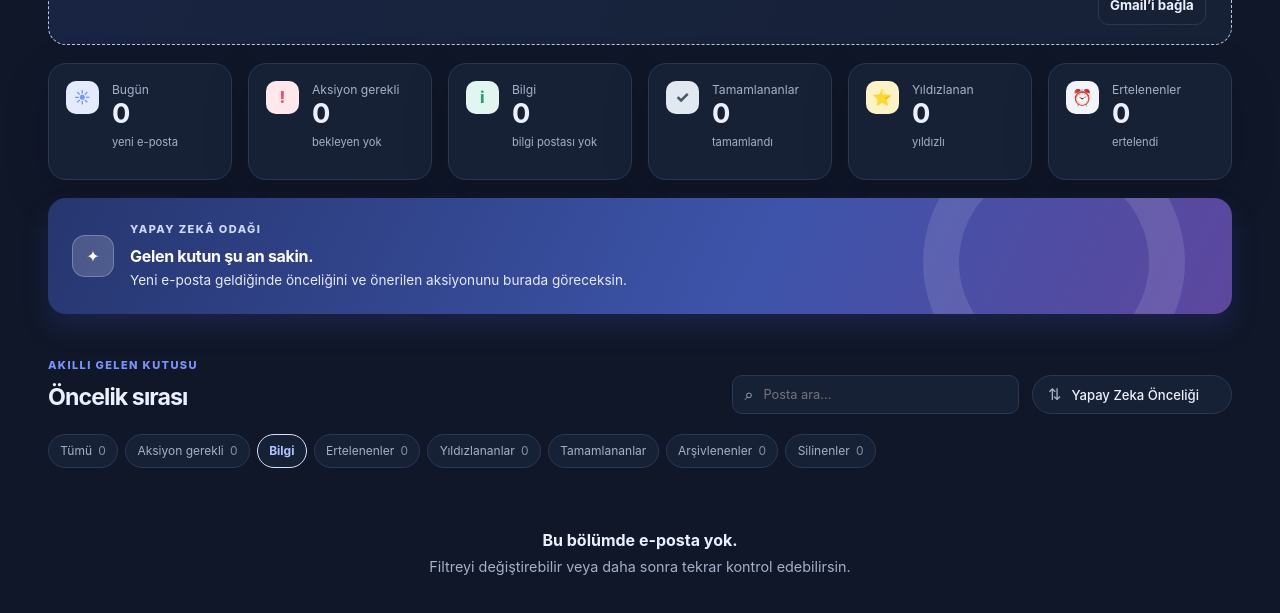
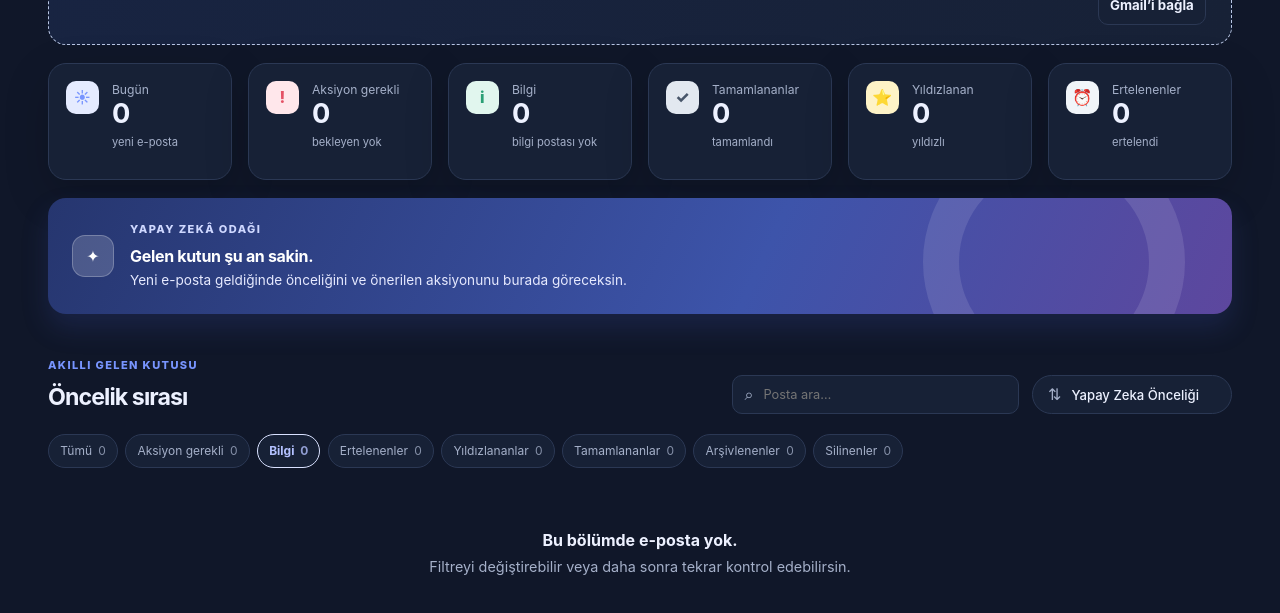
Before and after one commit to YusufAlperGulden/Email-Okuma-Program-, an Electron app: page public/index.html in a window 1280 px wide. Both pictures are taken after a click on the button "Bilgilendirme postalarını göster". Shown: the part 476-1089 px from the top of the page. Drawn offline with Linux system fonts and the light colour scheme; no server answers.

Commit message:
fix: Bilgi ve Tamamlananlar filtre sekmelerinde sayıların görünmemesi düzeltildi

```diff
--- a/public/app.js
+++ b/public/app.js
@@ -225,6 +225,8 @@
     $("#bilgiAlt").textContent = values.info ? "okunabilir" : "bilgi postası yok";
     $("#tumSayisi").textContent = c.all; $("#filtreAksiyonSayisi").textContent = c.action;
     if ($("#filtreErtelenenSayisi")) $("#filtreErtelenenSayisi").textContent = c.snoozed;
+      if ($("#filtreBilgiSayisi")) $("#filtreBilgiSayisi").textContent = c.info;
+      if ($("#filtreTamamlananSayisi")) $("#filtreTamamlananSayisi").textContent = c.done;
     if ($("#filtreYildizliSayisi")) $("#filtreYildizliSayisi").textContent = c.starred;
       if ($("#filtreArsivSayisi")) $("#filtreArsivSayisi").textContent = c.archived;
       if ($("#filtreSilinenSayisi")) $("#filtreSilinenSayisi").textContent = c.trashed;
--- a/public/index.html
+++ b/public/index.html
@@ -141,10 +141,10 @@
           <div class="filtreler" role="toolbar" aria-label="E-posta filtresi">
             <button class="filtre etkin" type="button" data-filtre="all">Tümü <span id="tumSayisi">0</span></button>
             <button class="filtre" type="button" data-filtre="action">Aksiyon gerekli <span id="filtreAksiyonSayisi">0</span></button>
-            <button class="filtre" type="button" data-filtre="info">Bilgi</button>
+            <button class="filtre" type="button" data-filtre="info">Bilgi <span id="filtreBilgiSayisi">0</span></button>
             <button class="filtre" type="button" data-filtre="snoozed">Ertelenenler <span id="filtreErtelenenSayisi">0</span></button>
               <button class="filtre" type="button" data-filtre="starred">Yıldızlananlar <span id="filtreYildizliSayisi">0</span></button>
-            <button class="filtre" type="button" data-filtre="done">Tamamlananlar</button>
+            <button class="filtre" type="button" data-filtre="done">Tamamlananlar <span id="filtreTamamlananSayisi">0</span></button>
             <button class="filtre" type="button" data-filtre="archived">Arşivlenenler <span id="filtreArsivSayisi">0</span></button>
             <button class="filtre" type="button" data-filtre="trashed">Silinenler <span id="filtreSilinenSayisi">0</span></button>
           </div>
```
